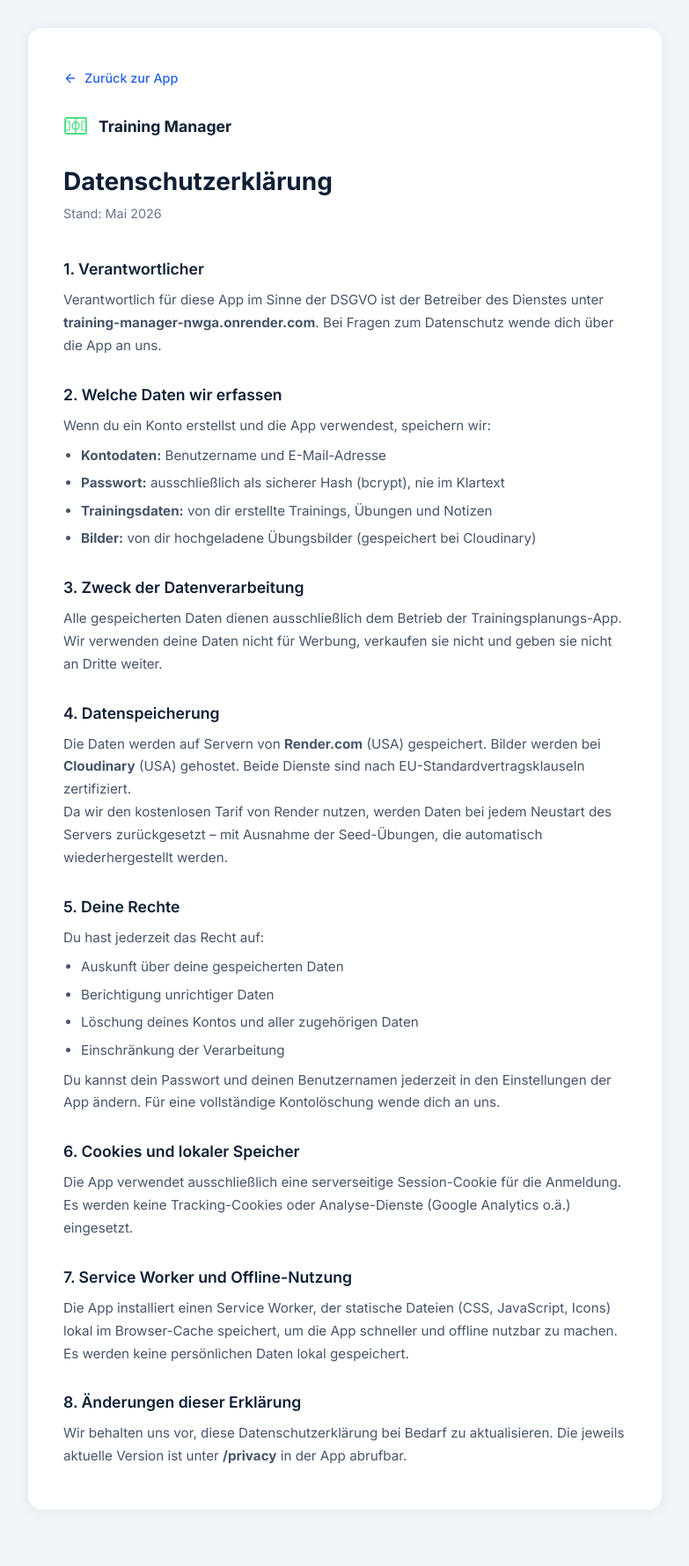
After one commit to plauzten-dev/training-manager, a Flask app: page /privacy in a window 1280 px wide. The commit adds this page. Shown: the whole page at 88% size, without its empty margins (248-1031 px from the left). Run offline with Flask 3, Linux system fonts and the light colour scheme.

```diff
--- a/app.py
+++ b/app.py
@@ -185,6 +185,37 @@ def training_pdf_page(training_id):
 @app.route('/uploads/<path:filename>')
 def uploaded_file(filename):
     return send_from_directory(app.config['UPLOAD_FOLDER'], filename)
+
+
+@app.route('/offline')
+def offline_page():
+    return render_template('offline.html')
+
+
+@app.route('/privacy')
+def privacy_page():
+    return render_template('privacy.html')
+
+
+@app.route('/.well-known/assetlinks.json')
+def assetlinks():
+    """Verknüpft die Domain mit der Android-App (TWA). SHA-Fingerprint nach Play-Store-Upload eintragen."""
+    links = [
+        {
+            "relation": ["delegate_permission/common.handle_all_urls"],
+            "target": {
+                "namespace": "android_app",
+                "package_name": "com.trainingmanager.app",
+                "sha256_cert_fingerprints": [
+                    "PLACEHOLDER_SHA256_FINGERPRINT_AFTER_PLAY_STORE_UPLOAD"
+                ]
+            }
+        }
+    ]
+    from flask import jsonify
+    response = jsonify(links)
+    response.headers['Content-Type'] = 'application/json'
+    return response
 
 
 # ── Auth API ──────────────────────────────────────────────────────────────────
--- a/templates/base.html
+++ b/templates/base.html
@@ -12,7 +12,7 @@
   <meta name="apple-mobile-web-app-capable" content="yes">
   <meta name="apple-mobile-web-app-status-bar-style" content="black-translucent">
   <meta name="apple-mobile-web-app-title" content="Training">
-  <link rel="apple-touch-icon" href="/static/icons/icon-192.svg">
+  <link rel="apple-touch-icon" href="/static/icons/icon-192.png">
 
   <link rel="stylesheet" href="{{ url_for('static', filename='css/style.css') }}">
   <link rel="preconnect" href="https://fonts.googleapis.com">
--- /dev/null
+++ b/templates/privacy.html
@@ -0,0 +1,173 @@
+<!DOCTYPE html>
+<html lang="de">
+<head>
+  <meta charset="UTF-8">
+  <meta name="viewport" content="width=device-width, initial-scale=1.0, viewport-fit=cover">
+  <title>Datenschutzerklärung – Training Manager</title>
+  <link rel="manifest" href="/static/manifest.json">
+  <meta name="theme-color" content="#0f1f35">
+  <link rel="stylesheet" href="/static/css/style.css">
+  <link rel="preconnect" href="https://fonts.googleapis.com">
+  <link href="https://fonts.googleapis.com/css2?family=Inter:wght@400;500;600;700&display=swap" rel="stylesheet">
+  <style>
+    .privacy-page {
+      min-height: 100vh;
+      background: var(--bg, #f1f5f9);
+      padding: 2rem 1rem 4rem;
+    }
+    .privacy-inner {
+      max-width: 720px;
+      margin: 0 auto;
+      background: #fff;
+      border-radius: 16px;
+      padding: 3rem 2.5rem;
+      box-shadow: 0 2px 16px rgba(0,0,0,0.06);
+    }
+    .privacy-logo {
+      display: flex;
+      align-items: center;
+      gap: 0.75rem;
+      margin-bottom: 2rem;
+      text-decoration: none;
+    }
+    .privacy-logo-text {
+      font-weight: 700;
+      font-size: 1.1rem;
+      color: #0f1f35;
+    }
+    h1 {
+      font-size: 1.75rem;
+      font-weight: 700;
+      color: #0f1f35;
+      margin-bottom: 0.5rem;
+    }
+    .privacy-date {
+      color: #64748b;
+      font-size: 0.9rem;
+      margin-bottom: 2.5rem;
+    }
+    h2 {
+      font-size: 1.1rem;
+      font-weight: 600;
+      color: #0f1f35;
+      margin-top: 2rem;
+      margin-bottom: 0.75rem;
+    }
+    p, li {
+      color: #475569;
+      line-height: 1.7;
+      font-size: 0.95rem;
+    }
+    ul {
+      padding-left: 1.25rem;
+      margin: 0.5rem 0;
+    }
+    li { margin-bottom: 0.35rem; }
+    .back-link {
+      display: inline-flex;
+      align-items: center;
+      gap: 0.5rem;
+      color: #2563eb;
+      font-weight: 500;
+      font-size: 0.9rem;
+      text-decoration: none;
+      margin-bottom: 2rem;
+    }
+    .back-link:hover { text-decoration: underline; }
+    @media (max-width: 640px) {
+      .privacy-inner { padding: 2rem 1.25rem; }
+      h1 { font-size: 1.4rem; }
+    }
+  </style>
+</head>
+<body>
+  <div class="privacy-page">
+    <div class="privacy-inner">
+      <a href="/" class="back-link">
+        <svg width="16" height="16" viewBox="0 0 24 24" fill="none">
+          <path d="M19 12H5M12 5l-7 7 7 7" stroke="#2563eb" stroke-width="2" stroke-linecap="round" stroke-linejoin="round"/>
+        </svg>
+        Zurück zur App
+      </a>
+
+      <div class="privacy-logo">
+        <svg width="28" height="28" viewBox="0 0 28 28" fill="none">
+          <rect x="2" y="5" width="24" height="18" rx="2" stroke="#4ade80" stroke-width="1.8"/>
+          <line x1="14" y1="5" x2="14" y2="23" stroke="#4ade80" stroke-width="1.4"/>
+          <circle cx="14" cy="14" r="4" stroke="#4ade80" stroke-width="1.4"/>
+          <rect x="2" y="9" width="5" height="10" rx="1" stroke="#4ade80" stroke-width="1.2"/>
+          <rect x="21" y="9" width="5" height="10" rx="1" stroke="#4ade80" stroke-width="1.2"/>
+        </svg>
+        <span class="privacy-logo-text">Training Manager</span>
+      </div>
+
+      <h1>Datenschutzerklärung</h1>
+      <p class="privacy-date">Stand: Mai 2026</p>
+
+      <h2>1. Verantwortlicher</h2>
+      <p>
+        Verantwortlich für diese App im Sinne der DSGVO ist der Betreiber des Dienstes
+        unter <strong>training-manager-nwga.onrender.com</strong>.
+        Bei Fragen zum Datenschutz wende dich über die App an uns.
+      </p>
+
+      <h2>2. Welche Daten wir erfassen</h2>
+      <p>Wenn du ein Konto erstellst und die App verwendest, speichern wir:</p>
+      <ul>
+        <li><strong>Kontodaten:</strong> Benutzername und E-Mail-Adresse</li>
+        <li><strong>Passwort:</strong> ausschließlich als sicherer Hash (bcrypt), nie im Klartext</li>
+        <li><strong>Trainingsdaten:</strong> von dir erstellte Trainings, Übungen und Notizen</li>
+        <li><strong>Bilder:</strong> von dir hochgeladene Übungsbilder (gespeichert bei Cloudinary)</li>
+      </ul>
+
+      <h2>3. Zweck der Datenverarbeitung</h2>
+      <p>Alle gespeicherten Daten dienen ausschließlich dem Betrieb der Trainingsplanungs-App.
+      Wir verwenden deine Daten nicht für Werbung, verkaufen sie nicht und geben sie nicht an Dritte weiter.</p>
+
+      <h2>4. Datenspeicherung</h2>
+      <p>
+        Die Daten werden auf Servern von <strong>Render.com</strong> (USA) gespeichert.
+        Bilder werden bei <strong>Cloudinary</strong> (USA) gehostet.
+        Beide Dienste sind nach EU-Standardvertragsklauseln zertifiziert.
+      </p>
+      <p>
+        Da wir den kostenlosen Tarif von Render nutzen, werden Daten bei jedem Neustart
+        des Servers zurückgesetzt – mit Ausnahme der Seed-Übungen, die automatisch
+        wiederhergestellt werden.
+      </p>
+
+      <h2>5. Deine Rechte</h2>
+      <p>Du hast jederzeit das Recht auf:</p>
+      <ul>
+        <li>Auskunft über deine gespeicherten Daten</li>
+        <li>Berichtigung unrichtiger Daten</li>
+        <li>Löschung deines Kontos und aller zugehörigen Daten</li>
+        <li>Einschränkung der Verarbeitung</li>
+      </ul>
+      <p>
+        Du kannst dein Passwort und deinen Benutzernamen jederzeit in den Einstellungen
+        der App ändern. Für eine vollständige Kontolöschung wende dich an uns.
+      </p>
+
+      <h2>6. Cookies und lokaler Speicher</h2>
+      <p>
+        Die App verwendet ausschließlich eine serverseitige Session-Cookie für die Anmeldung.
+        Es werden keine Tracking-Cookies oder Analyse-Dienste (Google Analytics o.ä.) eingesetzt.
+      </p>
+
+      <h2>7. Service Worker und Offline-Nutzung</h2>
+      <p>
+        Die App installiert einen Service Worker, der statische Dateien (CSS, JavaScript, Icons)
+        lokal im Browser-Cache speichert, um die App schneller und offline nutzbar zu machen.
+        Es werden keine persönlichen Daten lokal gespeichert.
+      </p>
+
+      <h2>8. Änderungen dieser Erklärung</h2>
+      <p>
+        Wir behalten uns vor, diese Datenschutzerklärung bei Bedarf zu aktualisieren.
+        Die jeweils aktuelle Version ist unter <strong>/privacy</strong> in der App abrufbar.
+      </p>
+    </div>
+  </div>
+</body>
+</html>
```
Also changed, not shown: static/js/exercises.js (+11 -1 lines), static/sw.js (+11 -7 lines), templates/dashboard.html (+6 -3 lines), templates/offline.html (added, +85 -0 lines), static/icons/icon-192.png (added), static/icons/icon-512.png (added), static/manifest.json.
